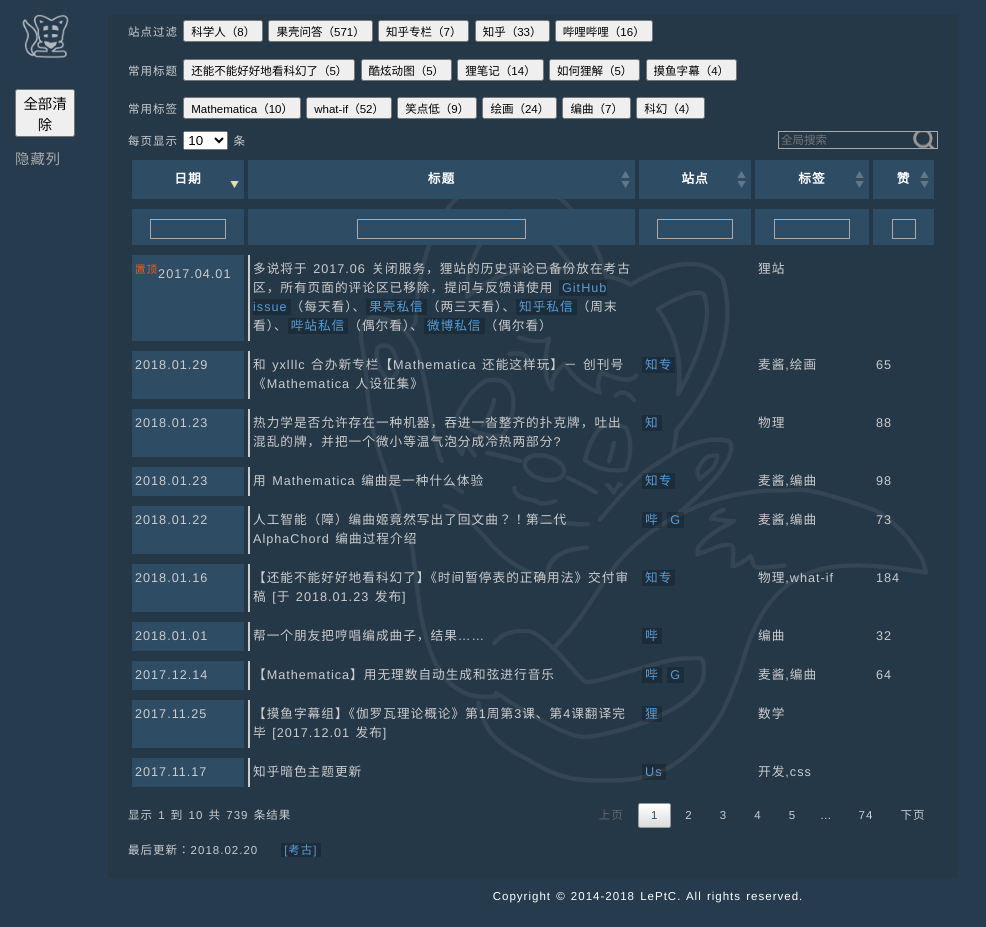
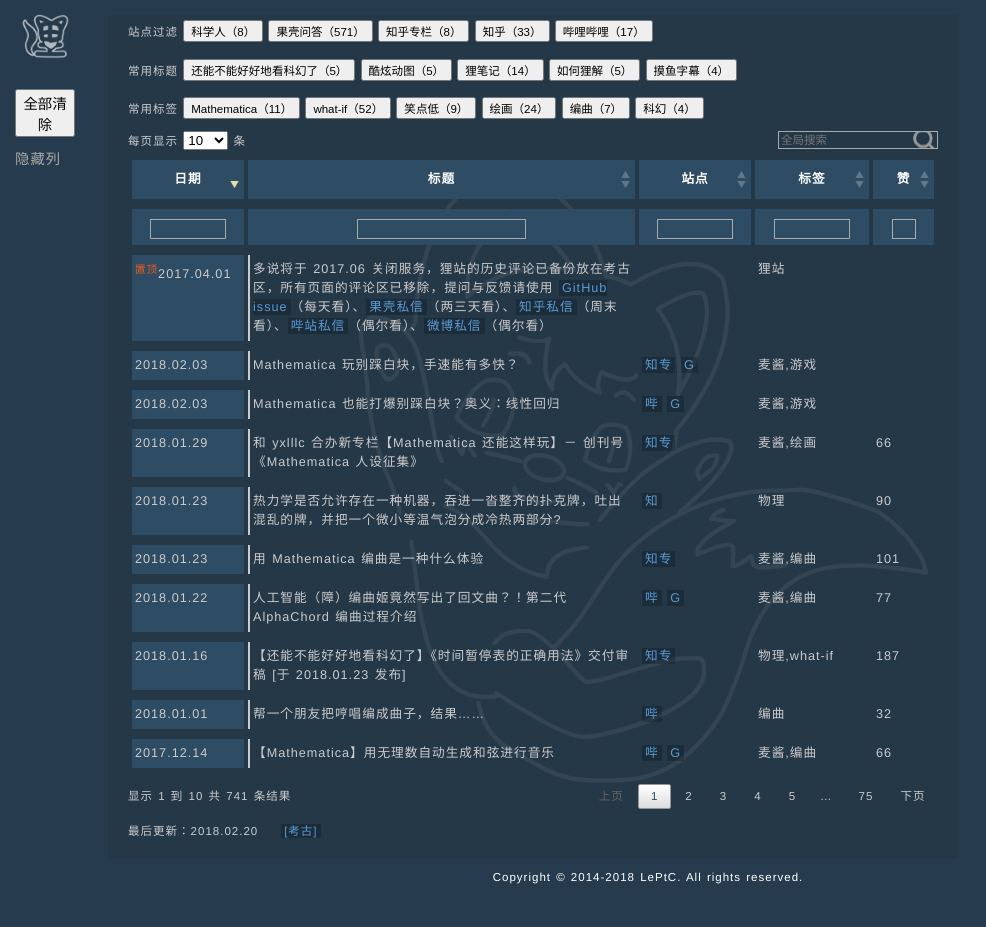
Before and after one commit to LePtC/LePtC.github.io, a Jekyll site: the page built from index.html, in a window 1280 px wide and 927 px high. Shown: the whole window, without its empty margins (0-986 px from the left). Built offline with Jekyll 4.4.1, drawn with Linux system fonts in a browser that asks for light colours; Markdown is read by kramdown in place of the engine named in the settings; comment, search, counter and statistics services are not loaded.

Commit message:
别踩白块定时明天发

```diff
--- a/index.html
+++ b/index.html
@@ -147,9 +147,9 @@
 <p>站点过滤
 <button type="button" onclick="inject('标签','科学人')">科学人（8）</button>
 <button type="button" onclick="inject('站点','壳问')">果壳问答（571）</button>
-<button type="button" onclick="inject('站点','知专')">知乎专栏（7）</button>
+<button type="button" onclick="inject('站点','知专')">知乎专栏（8）</button>
 <button type="button" onclick="inject('站点','知')">知乎（33）</button>
-<button type="button" onclick="inject('站点','哔')">哔哩哔哩（16）</button>
+<button type="button" onclick="inject('站点','哔')">哔哩哔哩（17）</button>
 </p>
 
 <p>常用标题
@@ -161,7 +161,7 @@
 </p>
 
 <p>常用标签
-<button type="button" onclick="inject('标签','麦酱')">Mathematica（10）</button>
+<button type="button" onclick="inject('标签','麦酱')">Mathematica（11）</button>
 <button type="button" onclick="inject('标签','what-if')">what-if（52）</button>
 <button type="button" onclick="inject('标签','笑点')">笑点低（9）</button>
 <button type="button" onclick="inject('标签','绘画')">绘画（24）</button>
@@ -215,31 +215,43 @@
     <a href="http://weibo.com/ttarticle/p/show?id=2309404082667938281154">微</a></td>
 <td>科学人,物理</td><td></td></tr> -->
 
+<tr><td>2018.02.03</td>
+  <td>Mathematica 玩别踩白块，手速能有多快？</td>
+<td><a href="https://zhuanlan.zhihu.com/p/33361062">知专</a>
+<a href="https://github.com/LePtC/MaticaGuokr/tree/master/201801">G</a></td></td>
+<td>麦酱,游戏</td><td></td></tr>
+
+<tr><td>2018.02.03</td>
+  <td>Mathematica 也能打爆别踩白块？奥义：线性回归</td>
+<td><a href="http://www.bilibili.com/video/av19070980/">哔</a>
+<a href="https://github.com/LePtC/MaticaGuokr/tree/master/201801">G</a></td></td>
+<td>麦酱,游戏</td><td></td></tr>
+
 <tr><td>2018.01.29</td>
   <td>和 yxlllc 合办新专栏【Mathematica 还能这样玩】－ 创刊号《Mathematica 人设征集》</td>
 <td><a href="https://zhuanlan.zhihu.com/p/33372959">知专</a></td>
-<td>麦酱,绘画</td><td>65</td></tr>
+<td>麦酱,绘画</td><td>66</td></tr>
 
 <tr><td>2018.01.23</td>
   <td>热力学是否允许存在一种机器，吞进一沓整齐的扑克牌，吐出混乱的牌，并把一个微小等温气泡分成冷热两部分?</td>
 <td><a href="https://www.zhihu.com/question/265666797/answer/302456365">知</a></td>
-<td>物理</td><td>88</td></tr>
+<td>物理</td><td>90</td></tr>
 
 <tr><td>2018.01.23</td>
   <td>用 Mathematica 编曲是一种什么体验</td>
 <td><a href="https://zhuanlan.zhihu.com/p/33223047">知专</a></td>
-<td>麦酱,编曲</td><td>98</td></tr>
+<td>麦酱,编曲</td><td>101</td></tr>
 
 <tr><td>2018.01.22</td>
   <td>人工智能（障）编曲姬竟然写出了回文曲？！第二代 AlphaChord 编曲过程介绍</td>
 <td><a href="http://www.bilibili.com/video/av18623766/">哔</a>
 <a href="https://github.com/LePtC/AlphaChord">G</a></td></td>
-<td>麦酱,编曲</td><td>73</td></tr>
+<td>麦酱,编曲</td><td>77</td></tr>
 
 <tr><td>2018.01.16</td>
   <td>【还能不能好好地看科幻了】《时间暂停表的正确用法》交付审稿 [于 2018.01.23 发布]</td>
 <td><a href="https://zhuanlan.zhihu.com/p/33006257">知专</a></td>
-<td>物理,what-if</td><td>184</td></tr>
+<td>物理,what-if</td><td>187</td></tr>
 
 <tr><td>2018.01.01</td>
   <td>帮一个朋友把哼唱编成曲子，结果……</td>
@@ -250,7 +262,7 @@
   <td>【Mathematica】用无理数自动生成和弦进行音乐</td>
 <td><a href="http://www.bilibili.com/video/av17271600">哔</a>
 <a href="https://github.com/LePtC/AlphaChord">G</a></td>
-<td>麦酱,编曲</td><td>64</td></tr>
+<td>麦酱,编曲</td><td>66</td></tr>
 
 <tr><td>2017.11.25</td>
   <td>【摸鱼字幕组】《伽罗瓦理论概论》第1周第3课、第4课翻译完毕 [2017.12.01 发布]</td>
```
Also changed, not shown: other parts of index.html (+1 -1 lines).
